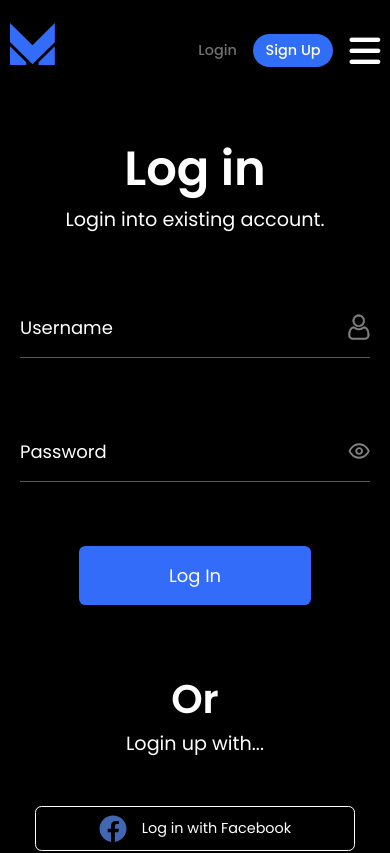
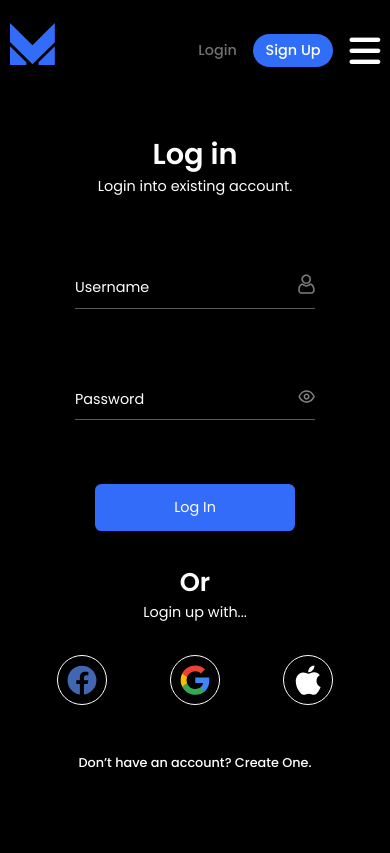
Before and after one commit to Temur9/Marico, a React (Create React App) app: page /logIn in a window 390 px wide. Shown: the top 853 px of the page. Built offline with nearby package versions, Linux system fonts and the light colour scheme.

Commit message:
project completed

```diff
--- a/src/components/Login/Login.jsx
+++ b/src/components/Login/Login.jsx
@@ -29,21 +29,21 @@ const Login = () => {
               <p>Login up with...</p>
             </div>
             <div className="login__section-other_ways-login">
-              <Link>
+              <Link to='/#'>
                 <img src="/images/Facebook.svg" alt="facebook" />
-                Log in with Facebook
+                <span>Log in with Facebook</span>
               </Link>
-              <Link>
+              <Link to='/#'>
                 <img src="/images/G_logo.svg" alt="google" />
-                Log in with Google
+                <span>Log in with Google</span>
               </Link>
-              <Link>
+              <Link to='/#'>
                 <img src="/images/Apple_logo.svg" alt="apple" />
-                Log in with Apple
+                <span>Log in with Apple</span>
               </Link>
             </div>
             <div className="login__section-footer_link">
-              <Link to={"/signUp"}>Don’t have an account? Create One.</Link>
+              <Link to="/signUp">Don’t have an account? Create One.</Link>
             </div>
           </div>
         </div>
--- a/src/components/Login/Login.scss
+++ b/src/components/Login/Login.scss
@@ -185,3 +185,221 @@
         }
     }
 }
+
+@media(max-width:1024px) {
+    .login {
+        &__section {
+            &-title {
+                h1 {
+                    font-size: 2.5rem;
+                }
+
+                p {
+                    font-size: 1.1rem;
+                }
+            }
+
+            &-form {
+                width: 100%;
+
+                form {
+
+                    .input {
+                        input {
+                            width: 280px;
+                            padding: 1rem 1.5rem;
+
+                            font-size: 1rem;
+
+                            &:focus,
+                            &:valid {
+                                &+label {
+                                    color: $hoverColor;
+                                    transform: translateY(-30px);
+                                    font-size: 0.8rem;
+                                }
+                            }
+
+                            background-size: 19px;
+                        }
+
+                        label {
+                            font-size: 1rem;
+                        }
+                    }
+
+                    button {
+                        width: 280px;
+                        padding: 1rem 1.5rem;
+
+                        font-size: 1rem;
+                    }
+                }
+            }
+
+            &-footer_title {
+                h1 {
+                    font-size: 2.2rem;
+                }
+
+                p {
+                    font-size: 1.1rem;
+                }
+            }
+
+            &-other_ways-login {
+                a {
+                    width: 280px;
+                    padding: 0.5rem 1.2rem;
+
+                    font-size: 0.85rem;
+                }
+
+                img {
+                    width: 25px;
+                    margin-right: 12px;
+                }
+            }
+
+            &-footer_link {
+                a {
+                    font-size: 0.8rem;
+                }
+            }
+        }
+
+    }
+}
+
+@media(max-width:768px) {
+    .login {
+        &__section {
+            &-title {
+                h1 {
+                    font-size: 2.2rem;
+                }
+
+                p {
+                    font-size: 1rem;
+                }
+            }
+
+            &-form {
+                margin-bottom: 0.5rem;
+
+                form {
+                    .input {
+                        input {
+                            width: 360px;
+                        }
+                    }
+
+                    button {
+                        width: 240px;
+                    }
+                }
+            }
+
+            &-footer_title {
+                margin-bottom: 1rem;
+
+                h1 {
+                    font-size: 1.8rem;
+                }
+
+                p {
+                    font-size: 1rem;
+                }
+            }
+
+            &-other_ways-login {
+                a {
+                    width: 230px;
+                    padding: 0.5rem 1rem;
+                }
+            }
+        }
+    }
+}
+
+@media(max-width:480px) {
+    .login {
+        &__section {
+            &-title {
+                h1 {
+                    font-size: 1.8rem;
+                }
+
+                p {
+                    font-size: 0.9rem;
+                }
+            }
+
+            &-form {
+                margin-bottom: 0;
+
+                form {
+                    .input {
+                        input {
+                            width: 240px;
+                            padding: 0.8rem 1.1rem;
+
+                            font-size: 0.9rem;
+
+                            &:focus,
+                            &:valid {
+                                &+label {
+                                    font-size: 0.7rem;
+                                }
+                            }
+
+                            background-size: 17px;
+                        }
+
+                        label {
+                            font-size: 0.9rem;
+                        }
+                    }
+
+                    button {
+                        width: 200px;
+                        padding: 0.8rem 1.1rem;
+
+                        font-size: 0.9rem;
+                    }
+                }
+            }
+
+            &-footer_title {
+                h1 {
+                    font-size: 1.6rem;
+                }
+
+                p {
+                    font-size: 0.9rem;
+                }
+            }
+
+            &-other_ways-login {
+                a {
+
+                    width: 50px;
+                    height: 50px;
+                    padding: 0;
+
+                    border-radius: 50%;
+
+                    img {
+                        width: 30px;
+                        height: 30px;
+                        margin-right: 0;
+                    }
+
+                    span {
+                        display: none;
+                    }
+                }
+            }
+        }
+    }
+}
--- a/src/components/SignUp/SignUp.jsx
+++ b/src/components/SignUp/SignUp.jsx
@@ -33,21 +33,21 @@ const SignUp = () => {
                 <p>Sign up with...</p>
             </div>
             <div className="signUp__section-other_ways-signUp">
-                <Link>
+                <Link to='/#'>
                 <img src="/images/Facebook.svg" alt="facebook" />
-                Sign up with Facebook
+                <span>Sign up with Facebook</span>
                 </Link>
-                <Link>
+                <Link to='/#'>
                 <img src="/images/G_logo.svg" alt="google" />
-                Sign up with Google
+                <span>Sign up with Google</span>
                 </Link>
-                <Link>
+                <Link to='/#'>
                 <img src="/images/Apple_logo.svg" alt="apple" />
-                Sign up with Apple
+                <span>Sign up with Apple</span>
                 </Link>
             </div>
             <div className="signUp__section-footer_link">
-                <Link to={'/logIn'}>Already have an account? Please Log in.</Link>
+                <Link to='/logIn'>Already have an account? Please Log in.</Link>
             </div>
           </div>
         </div>
```
Also changed, not shown: src/components/SignUp/SignUp.scss (+228 -7 lines).
